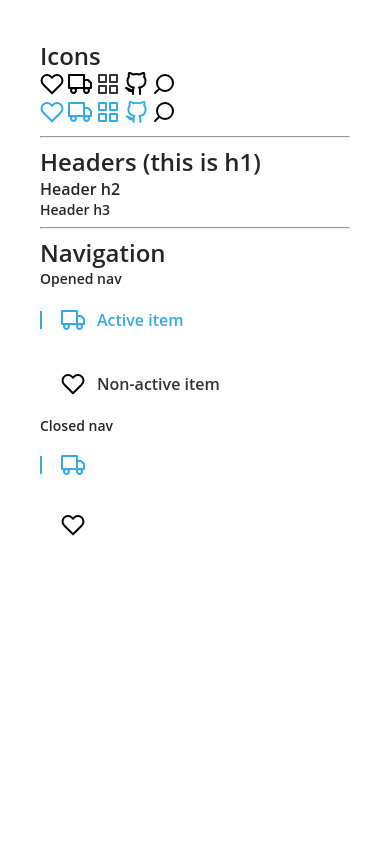
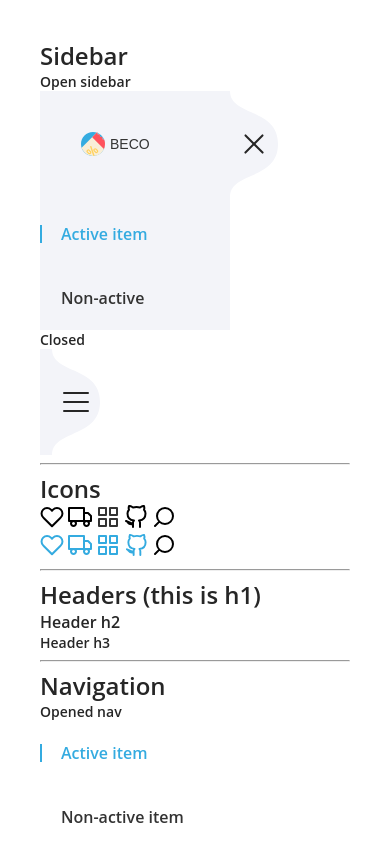
Before and after one commit to hackey9/sibdev-test-markup, a website: page demo.html in a window 390 px wide. Drawn offline with nearby package versions, Linux system fonts and the light colour scheme; files that its build step writes are made by us from their sources; files whose address does not match are found by name.

Commit message:
Add sidebar

```diff
--- a/demo.html
+++ b/demo.html
@@ -10,6 +10,52 @@
 </head>
 <body>
     <div id="root" style="padding: 40px;">
+
+        <h1>Sidebar</h1>
+
+        <h3>Open sidebar</h3>
+        <div class="sidebar">
+            <div class="sidebar__head">
+                <div class="sidebar__head__logo"></div>
+                <div class="sidebar__head__company">BECO</div>
+                <div class="sidebar__head__button">
+                    <i class="button-menu"></i>
+                </div>
+            </div>
+            <div class="sidebar__nav">
+                <div class="nav-item active">
+                    <i class="icon-car"></i>
+                    <span>Active item</span>
+                </div>
+                <div class="nav-item">
+                    <i class="icon-beauty"></i>
+                    <span>Non-active</span>
+                </div>
+            </div>
+        </div>
+
+        <h3>Closed</h3>
+        <div class="sidebar closed">
+            <div class="sidebar__head">
+                <div class="sidebar__head__logo"></div>
+                <div class="sidebar__head__company">BECO</div>
+                <div class="sidebar__head__button">
+                    <i class="button-menu"></i>
+                </div>
+            </div>
+            <div class="sidebar__nav">
+                <div class="nav-item active">
+                    <i class="icon-car"></i>
+                    <span>Active item</span>
+                </div>
+                <div class="nav-item">
+                    <i class="icon-beauty"></i>
+                    <span>Non-active</span>
+                </div>
+            </div>
+        </div>
+
+        <hr>
         <h1>Icons</h1>
         <div>
             <i class="icon-beauty"></i>
@@ -59,6 +105,9 @@
                 <span>Non-active item</span>
             </div>
         </div>
+
+        <hr>
+
     </div>
 </body>
 </html>
--- a/styles/_colors.scss
+++ b/styles/_colors.scss
@@ -1,2 +1,3 @@
 $blue: #34ABE0;
 $black: #333333;
+$sidebar: #f3f4f9;
--- a/styles/_screens.scss
+++ b/styles/_screens.scss
@@ -9,19 +9,31 @@ $breakpointD: 1440;
 }
 
 @mixin screenT {
-  @media (min-width: #{$breakpointM}) and (max-width: #{$breakpointT - 1}px) {
+  @media (min-width: #{$breakpointM}px) and (max-width: #{$breakpointT - 1}px) {
     @content;
   }
 }
 
 @mixin screenD {
-  @media (min-width: #{$breakpointT}) and (max-width: #{$breakpointD - 1}px) {
+  @media (min-width: #{$breakpointT}px) and (max-width: #{$breakpointD - 1}px) {
     @content;
   }
 }
 
 @mixin screenL {
-  @media (min-width: #{$breakpointD}) {
+  @media (min-width: #{$breakpointD}px) {
     @content;
   }
 }
+
+// mixed
+
+@mixin screenMT {
+  @include screenT {
+    @content;
+  }
+  @include screenM {
+    @content;
+  }
+  // i believe sass should to optimize that.
+}
--- a/styles/icons.scss
+++ b/styles/icons.scss
@@ -21,9 +21,34 @@
     background-image: url("../assets/icons/default/#{$icon}.svg");
 
     &.active,
-    .active > &,
-    :hover > & {
+    .nav-item.active &,
+    .nav-item:hover & {
       background-image: url("../assets/icons/active/#{$icon}.svg");
     }
   }
 }
+
+.icon-menu {
+  @extend .icon;
+  width: 26px;
+  height: 20px;
+}
+
+.icon-menu-burger {
+  @extend .icon-menu;
+  background-image: url("../assets/icons/menu-open.svg");
+}
+
+.icon-menu-close {
+  @extend .icon-menu;
+  background-image: url("../assets/icons/menu-close.svg");
+}
+
+
+.sidebar.closed .button-menu {
+  @extend .icon-menu-burger;
+}
+
+.sidebar:not(.closed) .button-menu {
+  @extend .icon-menu-close;
+}
--- a/styles/index.scss
+++ b/styles/index.scss
@@ -20,3 +20,4 @@ body {
 @import "icons";
 @import "headers";
 @import "navigation";
+@import "sidebar";
--- a/styles/navigation.scss
+++ b/styles/navigation.scss
@@ -38,9 +38,19 @@
     line-height: 22px;
 
     margin-left: 12px;
+    @include screenM {
+      margin-left: 0;
+    }
+  }
+
+  > i {
+    @include screenM {
+      display: none;
+    }
   }
 
   color: $black;
+
   &:hover, &.active {
     color: $blue;
   }
@@ -49,8 +59,14 @@
     background-color: $blue;
   }
 
+  .sidebar.closed &,
   .closed > & {
-    height: 60px;
-    > span { display: none;}
+    @include screenMT {
+      height: 60px;
+
+      > span {
+        display: none;
+      }
+    }
   }
 }
--- /dev/null
+++ b/styles/sidebar.scss
@@ -0,0 +1,118 @@
+@import "screens";
+@import "colors";
+
+.sidebar {
+
+  width: 240px;
+  background-color: $sidebar;
+
+  @include screenT {
+    width: 225px;
+
+    &.closed {
+      width: 104px;
+
+      .sidebar__head__company {
+        display: none;
+      }
+    }
+  }
+  @include screenM {
+    width: 190px;
+
+    &.closed {
+      width: 12px;
+
+      .sidebar__head {
+        padding: 0;
+      }
+
+      .sidebar__head__logo,
+      .sidebar__head__company {
+        display: none;
+      }
+
+      .sidebar__nav {
+        display: none;
+      }
+    }
+  }
+
+  &__head {
+    height: 106px;
+    margin-bottom: 5px;
+    padding-left: 41px;
+
+    display: flex;
+    flex-direction: row;
+    flex-wrap: nowrap;
+    align-items: center;
+    justify-content: flex-start;
+
+    &__logo {
+      width: 50px;
+      height: 50px;
+
+      background-image: url("../assets/icons/logo.svg");
+      background-repeat: no-repeat;
+      background-size: contain;
+      background-position: center;
+      background-origin: content-box;
+
+      flex-shrink: 0;
+
+      @include screenMT {
+        width: 24px;
+        height: 24px;
+      }
+    }
+
+    &__company {
+      font-family: Poppins, sans-serif;
+      font-style: normal;
+      font-weight: 500;
+      font-size: 16px;
+      line-height: 24px;
+
+      margin-left: 10px;
+
+      color: $black;
+
+      @include screenMT {
+        margin-left: 5px;
+
+        font-size: 14px;
+        line-height: 21px;
+      }
+    }
+
+    &__button {
+      position: absolute;
+      width: 48px;
+      height: 106px;
+
+      cursor: pointer;
+
+      top: 0;
+      left: 100%;
+
+      background-image: url("../assets/icons/sidebar-chunk.svg");
+      background-repeat: no-repeat;
+      background-size: contain;
+      background-position: center;
+      background-origin: content-box;
+
+      display: flex;
+      align-items: center;
+      justify-content: center;
+
+      @include screenD {
+        display: none;
+      }
+    }
+  }
+
+  &__nav {
+    // nothing here =)
+  }
+}
```
Also changed, not shown: assets/icons/sidebar-chunk.svg (added).
